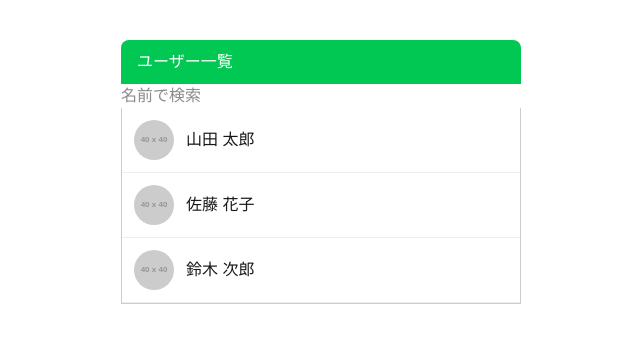
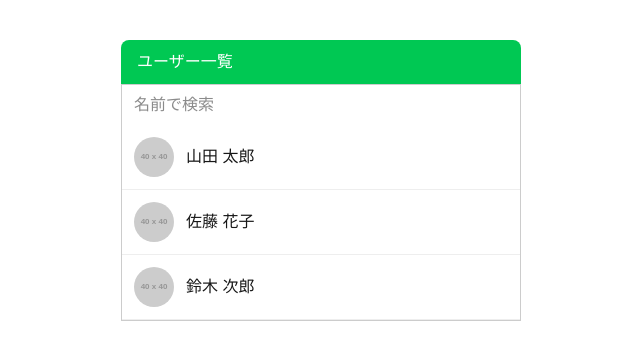
Before and after one commit to t-takumi009/line-messageapi, a Next.js app: page / in a window 1280 px wide. Shown: the top 360 px of the page, without its empty margins (319-959 px from the left). Built offline with nearby package versions, Linux system fonts and the light colour scheme.

Commit message:
tailwindで検索欄のみを変更

```diff
--- a/src/app/page.tsx
+++ b/src/app/page.tsx
@@ -43,18 +43,12 @@ export default function UserList() {
       </h2>
 
       <input
+        className = "w-full py-2 px-3 border-1 border-solid border-[#ccc] border-b-0"
         ref={inputRef}
         type="text"
         placeholder="名前で検索"
         onInput={handleInput}
-        />
-
-        {/* style={{
-          width: '100%',
-          padding: '8px 12px',
-          border: '1px solid #ccc',
-          borderBottom: 'none',
-        }} */}
+    />
 
       <ul
         ref={listRef}
```
Also changed, not shown: src/app/index.css (added).
